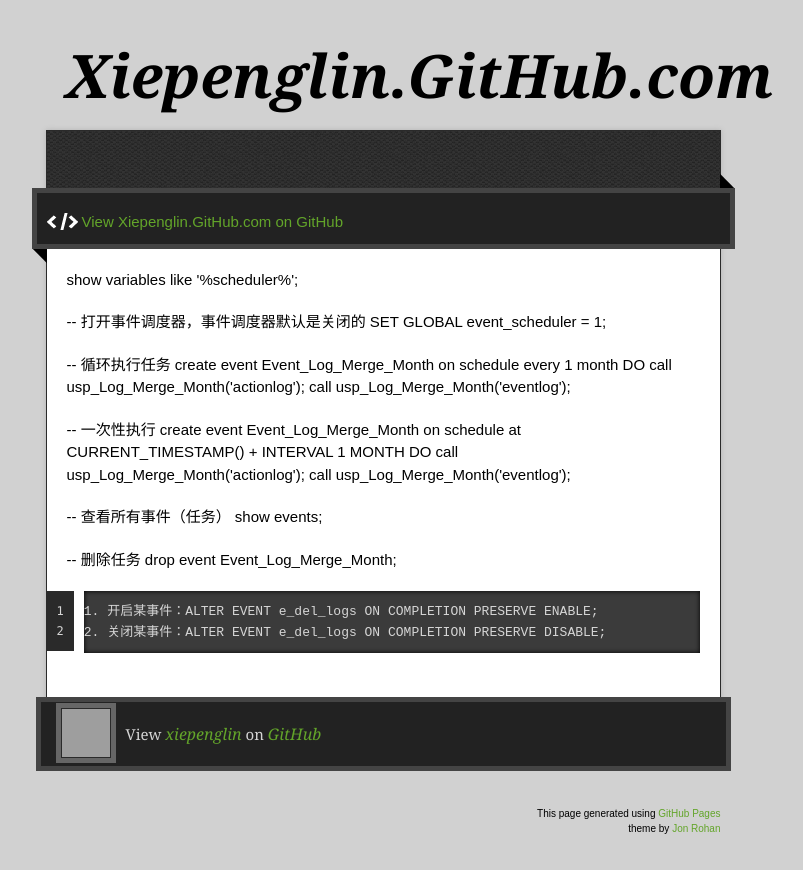
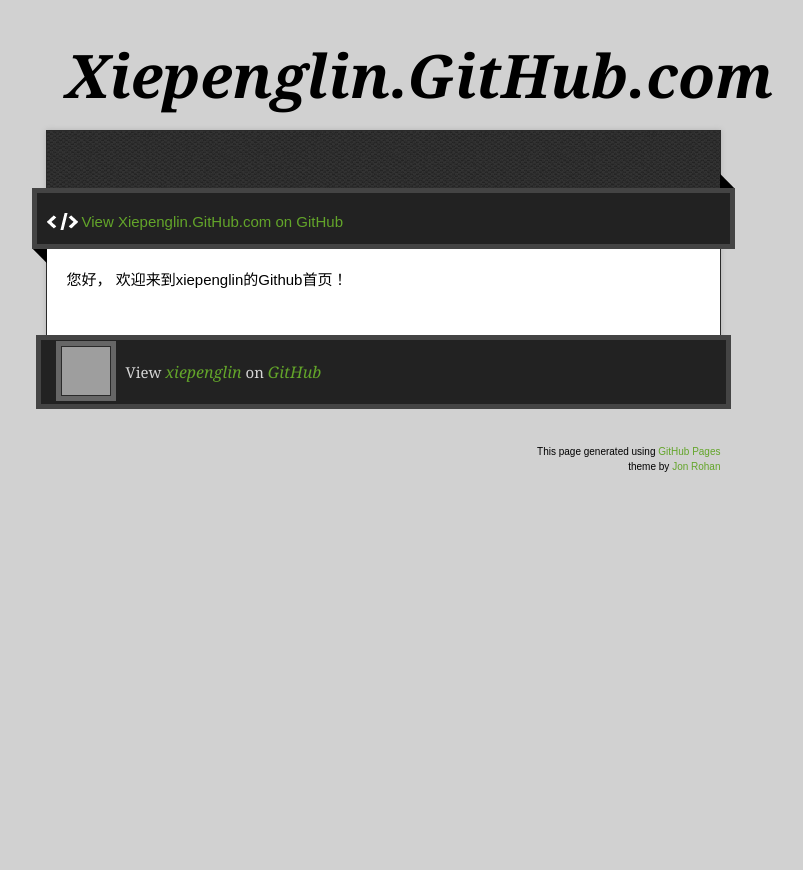
Before and after one commit to xiepenglin/xiepenglin.github.com, a plain HTML site: page index.html in a window 1280 px wide. Shown: the whole page, without its empty margins (257-1060 px from the left). After the commit the page ends 800 px from the top, so only its background shows below. Drawn offline with nearby package versions, Linux system fonts and the light colour scheme; grey boxes are pictures that could not be loaded.

Commit message:
Replace master branch with page content via GitHub

```diff
--- a/index.html
+++ b/index.html
@@ -34,35 +34,8 @@
         <span class="blc"></span><span class="trc"></span>
         </div>
         <article class="markdown-body">
-          <p>show variables like '%scheduler%';</p>
-
-<p>-- 打开事件调度器，事件调度器默认是关闭的
-SET GLOBAL event_scheduler = 1;</p>
-
-<p>-- 循环执行任务
-create event Event_Log_Merge_Month
-on schedule
-every 1 month
-DO
-call usp_Log_Merge_Month('actionlog');
-call usp_Log_Merge_Month('eventlog');</p>
-
-<p>-- 一次性执行
-create event Event_Log_Merge_Month
-on schedule at CURRENT_TIMESTAMP() + INTERVAL 1 MONTH
-DO
-call usp_Log_Merge_Month('actionlog');
-call usp_Log_Merge_Month('eventlog');</p>
-
-<p>-- 查看所有事件（任务）
-show events;</p>
-
-<p>-- 删除任务
-drop event Event_Log_Merge_Month;</p>
-
-<pre><code>1. 开启某事件：ALTER EVENT e_del_logs ON COMPLETION PRESERVE ENABLE;
-2. 关闭某事件：ALTER EVENT e_del_logs ON COMPLETION PRESERVE DISABLE;
-</code></pre>
+          <p>您好，
+    欢迎来到xiepenglin的Github首页！</p>
         </article>
       </div>
     </div>
--- a/params.json
+++ b/params.json
@@ -1,6 +1,6 @@
 {
   "name": "Xiepenglin.GitHub.com",
   "tagline": "",
-  "body": "\r\nshow variables like '%scheduler%';\r\n\r\n-- 打开事件调度器，事件调度器默认是关闭的\r\nSET GLOBAL event_scheduler = 1;\r\n\r\n-- 循环执行任务\r\ncreate event Event_Log_Merge_Month\r\non schedule\r\nevery 1 month\r\nDO\r\ncall usp_Log_Merge_Month('actionlog');\r\ncall usp_Log_Merge_Month('eventlog');\r\n\r\n\r\n-- 一次性执行\r\ncreate event Event_Log_Merge_Month\r\non schedule at CURRENT_TIMESTAMP() + INTERVAL 1 MONTH\r\nDO\r\ncall usp_Log_Merge_Month('actionlog');\r\ncall usp_Log_Merge_Month('eventlog');\r\n\r\n-- 查看所有事件（任务）\r\nshow events;\r\n\r\n-- 删除任务\r\ndrop event Event_Log_Merge_Month;\r\n\r\n\r\n\r\n\t1. 开启某事件：ALTER EVENT e_del_logs ON COMPLETION PRESERVE ENABLE;  \r\n\t2. 关闭某事件：ALTER EVENT e_del_logs ON COMPLETION PRESERVE DISABLE;  \r\n\r\n\r\n",
+  "body": "您好，\r\n    欢迎来到xiepenglin的Github首页！\r\n\r\n",
   "note": "Don't delete this file! It's used internally to help with page regeneration."
 }
```
